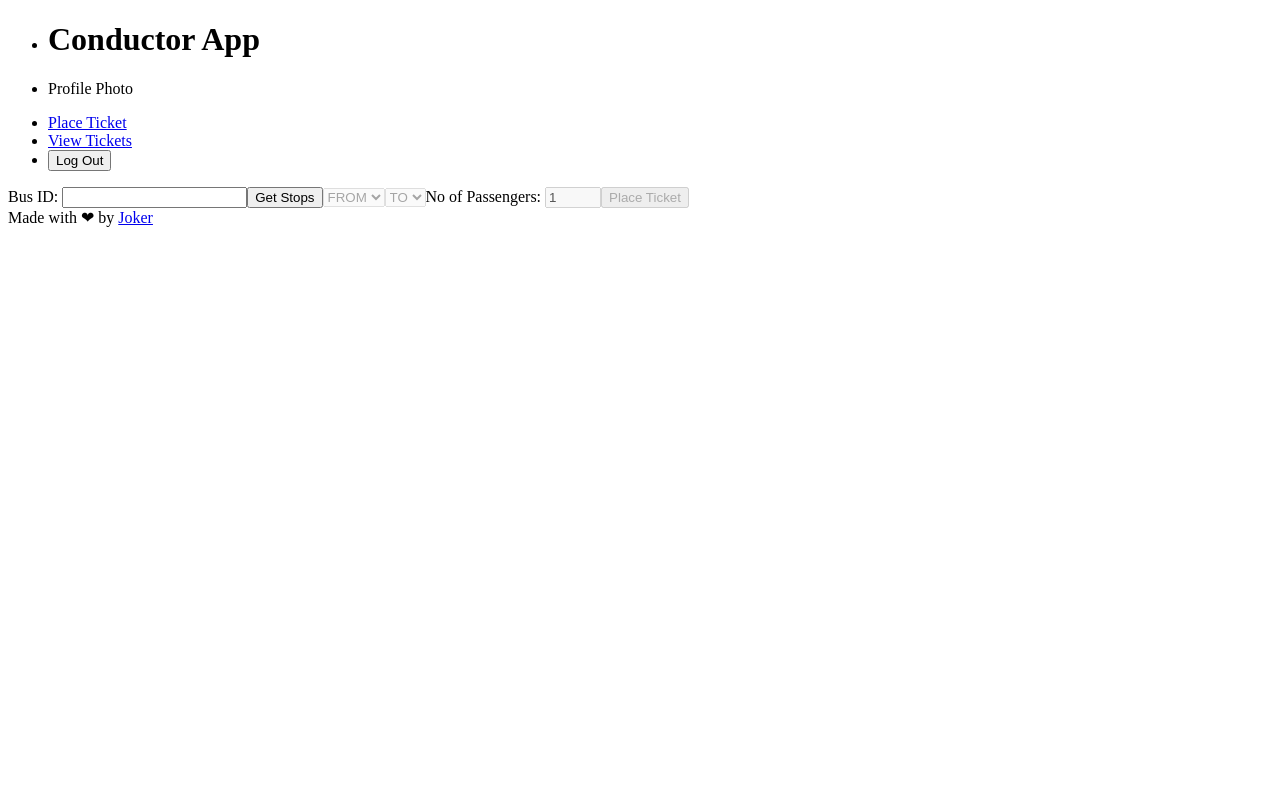
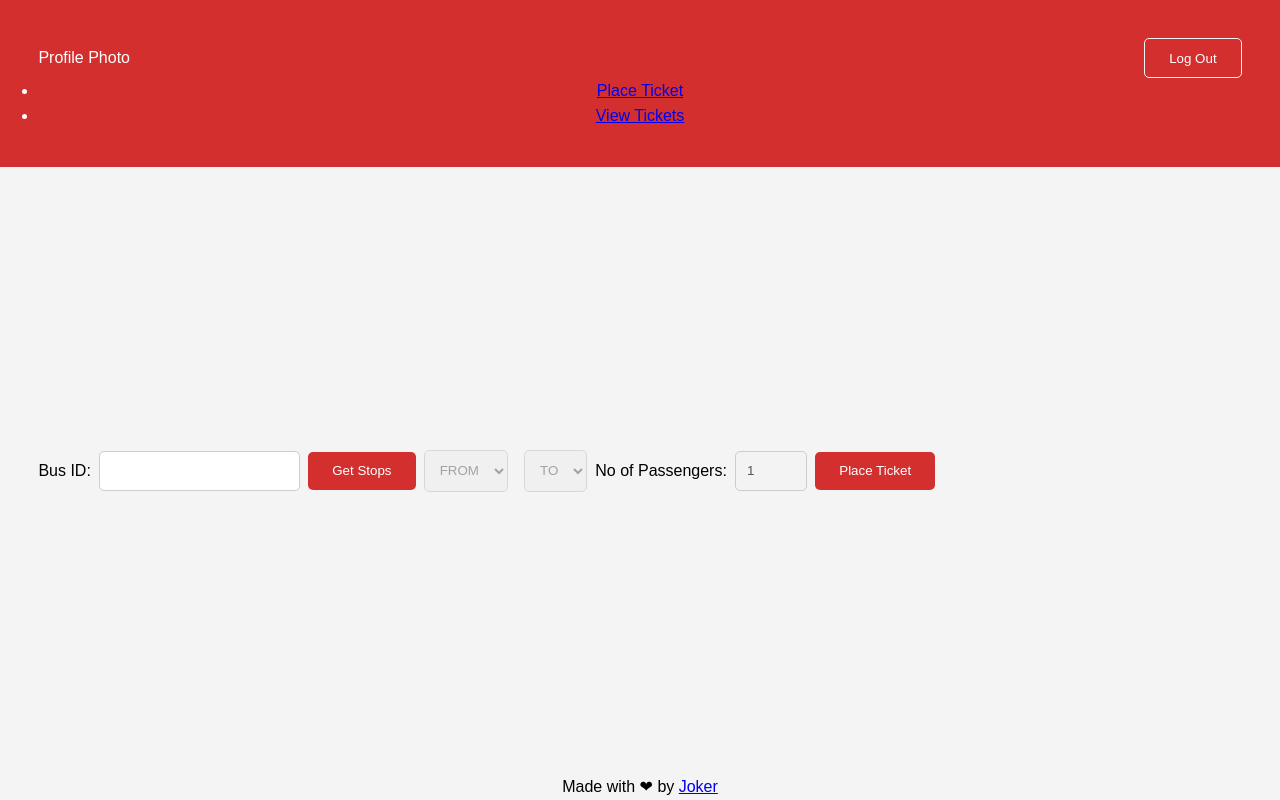
Before and after one commit to iamjoker021/CONDUCTOR_APP_FRONTEND, a React (Vite) app: page /place-ticket in a window 1280 px wide. Built offline with nearby package versions, Linux system fonts and the light colour scheme; sample sign-in values are in the browser's storage.

Commit message:
style: Adding styles

```diff
--- a/src/App.jsx
+++ b/src/App.jsx
@@ -17,7 +17,7 @@ function App() {
   return (
     <>
       <Header />
-      <main>
+      <main className="padding">
         <Outlet />
       </main>
       <Footer />
--- a/src/components/AuthPage/AuthPage.jsx
+++ b/src/components/AuthPage/AuthPage.jsx
@@ -11,12 +11,7 @@ const AuthPage = () => {
         }
     }, []);
 
-    return (
-        <>
-        <h1>Conductor App</h1>
-        <Outlet />
-        </>
-    )
+    return <Outlet />
 }
 
 export default AuthPage;
--- a/src/components/Header/Header.jsx
+++ b/src/components/Header/Header.jsx
@@ -1,12 +1,20 @@
+import { useLogout } from "../../hooks/useLogout";
 import Navbar from "../Navbar/Navbar";
 
 const Header = () => {
+    const { logout } = useLogout();
+    const handleClick = () => {
+      logout()
+    }
+
     return (
-        <header>
-            <ul>
-                <li><h1>Conductor App</h1></li>
-                <li>Profile Photo</li>
-            </ul>
+        <header className="padding">
+            <div className="userInfo">
+                <div>Profile Photo</div>
+                <div className="logoutButton">
+                    <button className="logout" type="button" onClick={handleClick}>Log Out</button>
+                </div>
+            </div>
             <Navbar />
         </header>
     )
--- a/src/components/LoginPage/LoginPage.jsx
+++ b/src/components/LoginPage/LoginPage.jsx
@@ -15,7 +15,8 @@ const LoginPage = () => {
 
     return (
         <>
-        <h2>Login Form</h2>
+        <div>
+        <h1>Login Form</h1>
         <form onSubmit={handleSubmit}>
             <label htmlFor="email">Email: </label>
             <input
@@ -40,6 +41,7 @@ const LoginPage = () => {
             {error !==null && <p>{error}</p>}
         </form>
         <p>Didn't have account? <Link to="/auth/signin">Create Account</Link></p>
+        </div>
         </>
     )
 }
--- a/src/components/Navbar/Navbar.jsx
+++ b/src/components/Navbar/Navbar.jsx
@@ -1,19 +1,11 @@
 import { Link } from "react-router-dom";
-import { useLogout } from "../../hooks/useLogout";
 
 const Navbar = () => {
-
-  const { logout } = useLogout();
-    const handleClick = () => {
-      logout()
-    }
-
   return (
       <nav>
         <ul>
           <li><Link to="/place-ticket">Place Ticket</Link></li>
           <li><Link to="/tickets">View Tickets</Link></li>
-            <li><button type="button" onClick={handleClick}>Log Out</button></li>
         </ul>
       </nav>
   )
--- a/src/components/SignInPage/SignInPage.jsx
+++ b/src/components/SignInPage/SignInPage.jsx
@@ -20,7 +20,8 @@ const SignInPage = () => {
 
     return (
         <>
-        <h2>SignIn Form</h2>
+        <div>
+        <h1>SignIn Form</h1>
         <form onSubmit={handleSubmit}>
             <label htmlFor="name">Name: </label>
             <input type="text" name="name" id="name" value={name} onChange={e => setName(e.target.value)} required />
@@ -41,6 +42,7 @@ const SignInPage = () => {
             {error !==null && <p>{error}</p>}
         </form>
         <p>Already have account? <Link to="/auth">Log In</Link></p>
+        </div>
         </>
     )
 }
--- a/src/components/TicketList/TicketList.jsx
+++ b/src/components/TicketList/TicketList.jsx
@@ -10,12 +10,12 @@ const TicketList = () => {
     }, [])
 
     return (
-        <div className="tickets">
+        <div className="tickets container">
             {isLoading && <p>Fetching your tikcets</p>}
             {error && <p>error</p>}
             {ticketList.length > 0 &&
                 ticketList.map(ticket =>
-                    <div key={ticket.ticket_unique_identifier} className="ticket">
+                    <div key={ticket.ticket_unique_identifier} className="ticket card">
                         <p>Ticket ID: {ticket.ticket_unique_identifier}</p>
                         <p>Issue Time: {ticket.issue_time}</p>
                         <p>Expiry Time: {ticket.expiry_time}</p>
--- /dev/null
+++ b/src/index.css
@@ -0,0 +1,144 @@
+/* General Reset */
+* {
+    margin: 0;
+    padding: 0;
+    box-sizing: border-box;
+    font-family: 'Arial', sans-serif;
+    --backround-color-primary: #d32f2f;
+    /* --backround-color-primary: #333; */
+  }
+
+  /* Own Styles start */
+  html, body, #root {
+    height: 100%;
+  }
+
+  #root {
+    display: flex;
+    flex-direction: column;
+    justify-content: space-between;
+  }
+
+  header h1 {
+    font-size: smaller;
+  }
+
+  body > main {
+    flex: 1 0 0;
+    align-items: start;
+  }
+
+  footer {
+    text-align: center;
+  }
+
+  .padding {
+    padding: 3%
+  }
+
+  .userInfo {
+    display: flex;
+    justify-content: space-between;
+    align-items: center;
+  }
+
+  .logout {
+    border: 1px solid #f4f4f4;
+  }
+
+  /*  Own Styles end */
+
+  /* Body Styling */
+  body {
+    line-height: 1.6;
+    background-color: #f4f4f4;
+    color: #000000;
+  }
+
+  /* Container */
+  .container {
+    width: 90%;
+    max-width: 1200px;
+    margin: 0 auto;
+  }
+
+  /* Header */
+  header {
+    background: var(--backround-color-primary);
+    color: #fff;
+    text-align: center;
+  }
+
+  /* Button */
+  button {
+    background: var(--backround-color-primary);
+    color: #fff;
+    border: none;
+    padding: 0.7rem 1.5rem;
+    cursor: pointer;
+    border-radius: 5px;
+    transition: background 0.3s ease;
+  }
+
+  button:hover {
+    background: #555;
+  }
+
+  /* Card */
+  .card {
+    background: #fff;
+    border-radius: 5px;
+    box-shadow: 0 2px 5px rgba(0, 0, 0, 0.1);
+    margin: 1rem 0;
+    padding: 1rem;
+  }
+
+  /* Form Styling */
+  form {
+    display: flex;
+    flex-direction: column;
+  }
+
+  form input, form select {
+    padding: 0.7rem;
+    margin: 0.5rem 0;
+    border: 1px solid #ccc;
+    border-radius: 5px;
+  }
+
+  form input[type="submit"] {
+    background: var(--backround-color-primary);
+    color: #fff;
+    border: none;
+    cursor: pointer;
+  }
+
+  form input[type="submit"]:hover {
+    background: #555;
+  }
+
+  /* Responsive Design */
+  @media (min-width: 768px) {
+    .container {
+      width: 80%;
+    }
+
+    .card {
+      display: flex;
+      flex-direction: row;
+      justify-content: space-between;
+    }
+
+    form {
+      flex-direction: row;
+      align-items: center;
+    }
+
+    form input, form select {
+      margin: 0.5rem;
+    }
+
+    form input[type="submit"] {
+      margin-left: auto;
+    }
+  }
--- /dev/null
+++ b/src/index_v1.css
@@ -0,0 +1,126 @@
+/* General Reset */
+* {
+    margin: 0;
+    padding: 0;
+    box-sizing: border-box;
+    font-family: 'Arial', sans-serif;
+}
+
+body {
+    background-color: #f8f9fa;
+    color: #333;
+}
+
+/* Container */
+.container {
+    width: 90%;
+    margin: 0 auto;
+    padding: 20px 0;
+}
+
+/* Header */
+.header {
+    background-color: #d32f2f;
+    color: white;
+    padding: 15px 0;
+    text-align: center;
+    font-size: 1.5rem;
+}
+
+/* Card */
+.card {
+    background-color: white;
+    border-radius: 10px;
+    box-shadow: 0 4px 8px rgba(0, 0, 0, 0.1);
+    margin-bottom: 20px;
+    padding: 20px;
+}
+
+/* Form Elements */
+.input-group {
+    margin-bottom: 15px;
+}
+
+.input-group label {
+    display: block;
+    font-weight: bold;
+    margin-bottom: 5px;
+}
+
+.input-group input,
+.input-group select,
+.input-group textarea {
+    width: 100%;
+    padding: 10px;
+    border: 1px solid #ccc;
+    border-radius: 5px;
+}
+
+.input-group textarea {
+    resize: none;
+}
+
+/* Button */
+.button {
+    display: block;
+    width: 100%;
+    background-color: #d32f2f;
+    color: white;
+    border: none;
+    padding: 15px;
+    text-align: center;
+    border-radius: 5px;
+    cursor: pointer;
+    font-size: 1rem;
+}
+
+.button:hover {
+    background-color: #c12727;
+}
+
+/* Trip Info */
+.trip-info {
+    display: flex;
+    justify-content: space-between;
+    align-items: center;
+    margin-top: 10px;
+}
+
+.trip-info div {
+    flex: 1;
+    text-align: center;
+}
+
+.trip-info div:not(:last-child) {
+    border-right: 1px solid #ccc;
+}
+
+/* QR Code Display */
+.qr-code {
+    text-align: center;
+    margin-top: 20px;
+}
+
+.qr-code img {
+    width: 100px;
+    height: 100px;
+}
+
+/* Responsive Design */
+@media (min-width: 768px) {
+    .container {
+        width: 70%;
+    }
+
+    .trip-info {
+        margin-top: 20px;
+    }
+
+    .trip-info div {
+        text-align: left;
+    }
+
+    .trip-info div:not(:last-child) {
+        border-right: none;
+    }
+}
--- a/src/main.jsx
+++ b/src/main.jsx
@@ -3,6 +3,7 @@ import ReactDOM from 'react-dom/client'
 import { createBrowserRouter, RouterProvider } from "react-router-dom";
 import routes from './routes';
 import { AuthContextProvider } from './context/AuthContext';
+import './index.css';
 
 const router = createBrowserRouter(routes);
 
```
Lines whose indentation alone changed are shown as unchanged.
